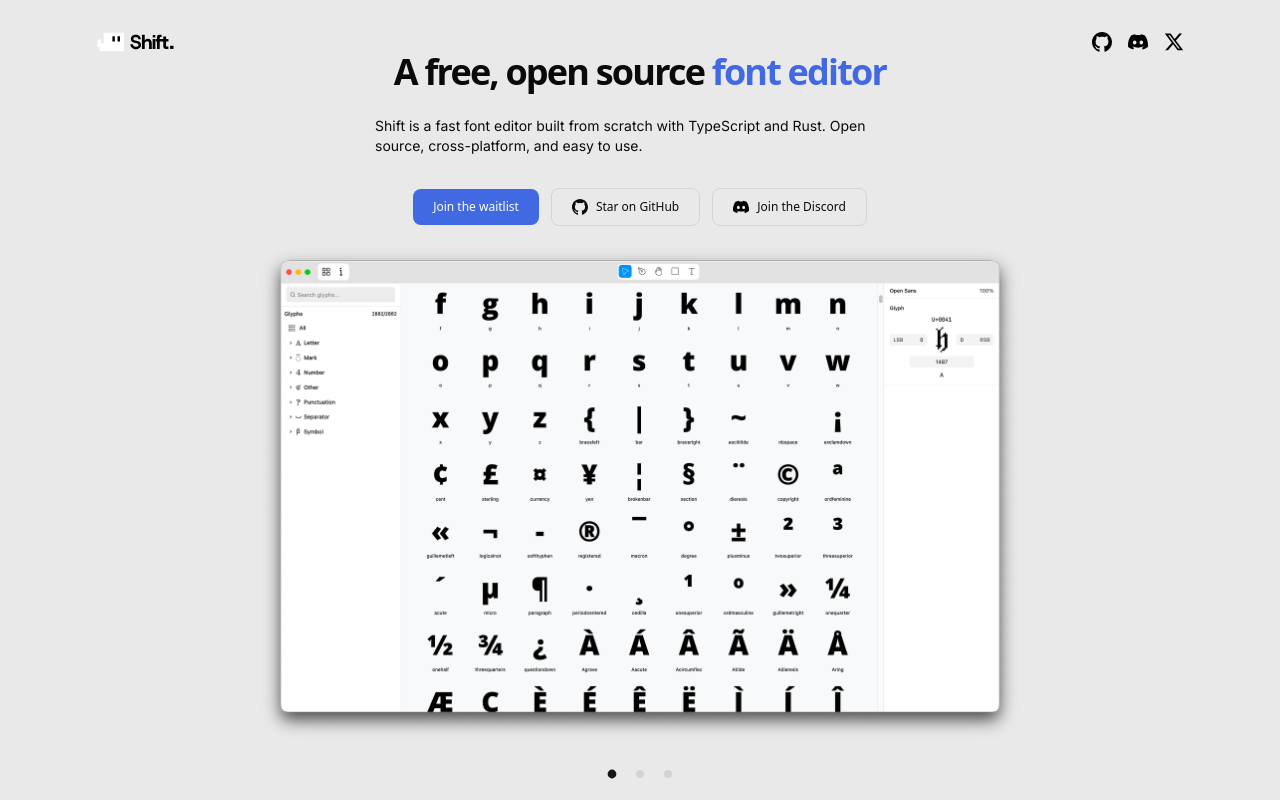
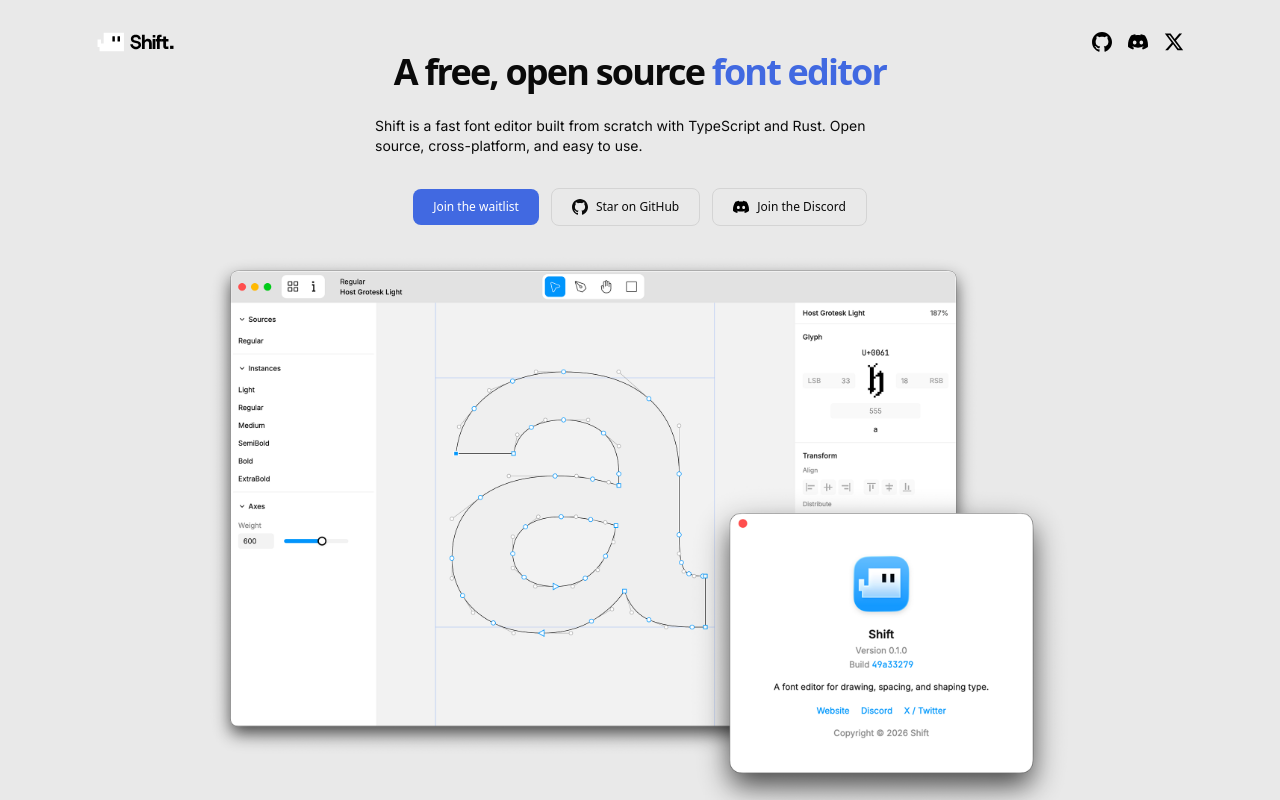
Before and after one commit to shift-editor/shift-graphics, a Next.js app: page / in a window 1280 px wide. Shown: the top 800 px of the page. Built offline with nearby package versions, Linux system fonts and the light colour scheme.

Commit message:
update hero

```diff
--- a/src/app/page.tsx
+++ b/src/app/page.tsx
@@ -1,6 +1,6 @@
+import Image from "next/image";
 import Link from "next/link";
 import Logo from "./assets/logo.svg";
-import { ImageCarousel } from "./components/ImageCarousel";
 import GithubIcon from "./assets/github.svg";
 import DiscordIcon from "./assets/discord.svg";
 import XIcon from "./assets/x.svg";
@@ -63,8 +63,17 @@
           </div>
         </div>
 
-        <ImageCarousel />
-
+        <div className="w-full max-w-4xl mx-auto">
+          <Image
+            src="/hero.png"
+            alt="Shift font editor"
+            width={1200}
+            height={800}
+            className="w-full h-auto"
+            unoptimized
+            priority
+          />
+        </div>
 
 
         <div className="w-full max-w-4xl mx-auto grid grid-cols-1 sm:grid-cols-2 gap-8 sm:gap-12 sm:mt-10 px-2 mb-14">
```
Also changed, not shown: public/hero.png (added).
